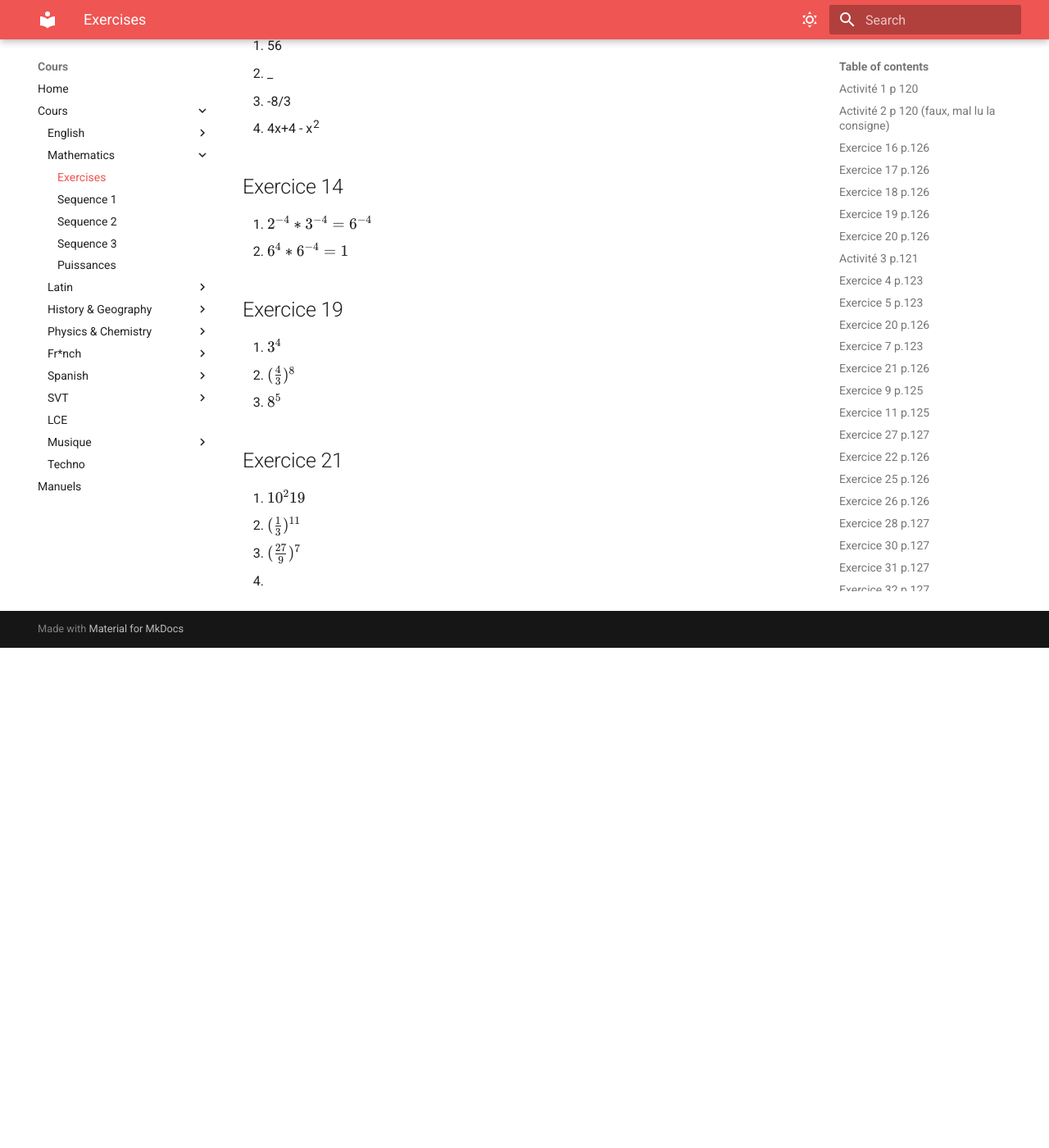
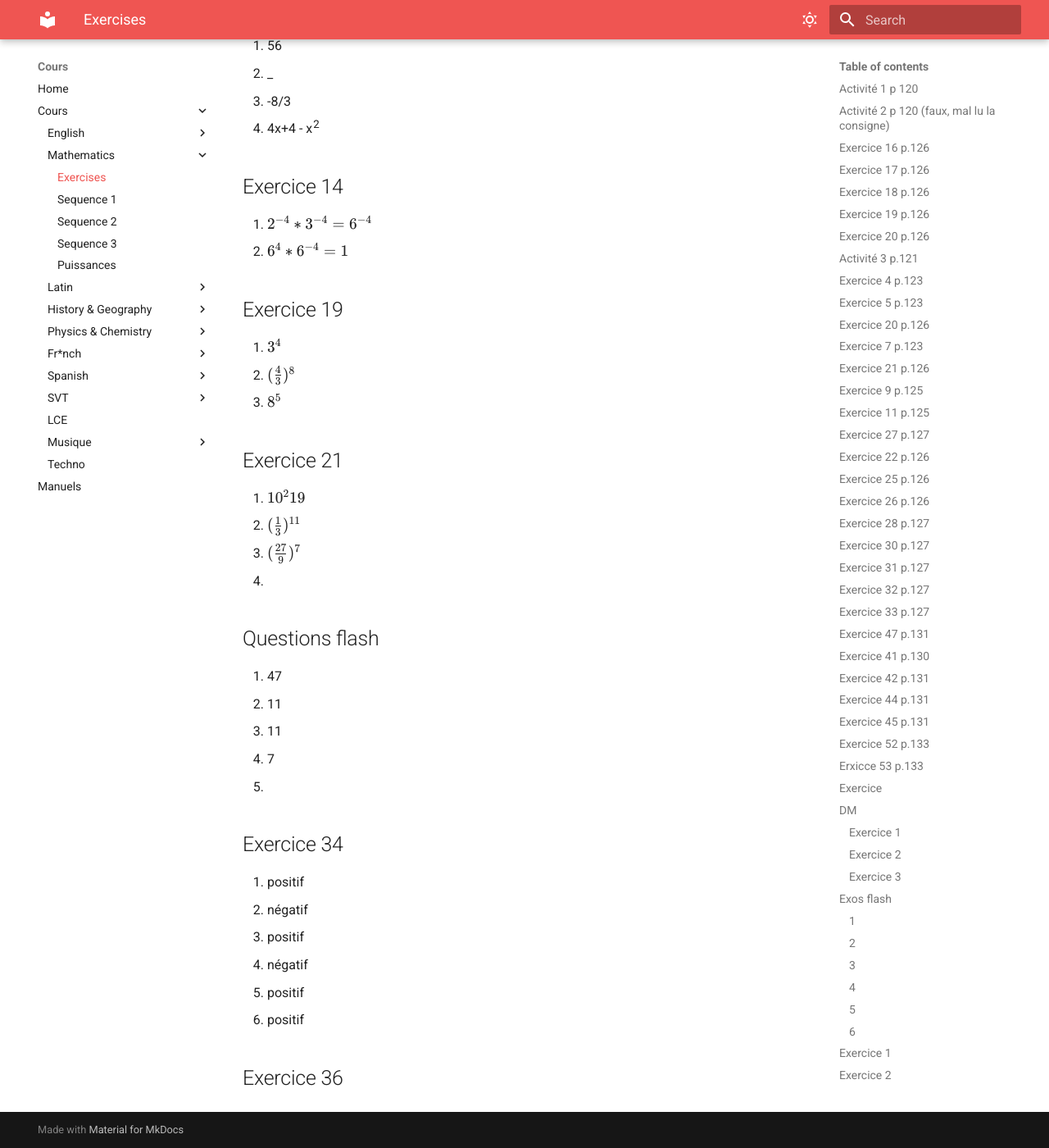
Before and after one commit to Labfox/Cours, an MkDocs documentation site: the page built from docs/mathematics/exercises.md, in a window 1280 px wide and 1400 px high, scrolled down 16004 px. Shown: the whole window at 82% size. Built offline with MkDocs 1.6.1 and Material for MkDocs 9.7.7, drawn with Linux system fonts in a browser that asks for light colours; before the commit the page ends 16794 px from its top, so only the background shows below that.

Commit message:
maths
Signed-off-by: Labfox <consockbind@gmail.com>

```diff
--- a/docs/mathematics/exercises.md
+++ b/docs/mathematics/exercises.md
@@ -502,3 +502,22 @@
 2. $(\frac {1}{3})^{11}$
 3. $(\frac {27}{9})^7$
 4.
+
+## Questions flash
+
+1. 47
+2. 11
+3. 11
+4. 7
+5.
+
+## Exercice 34
+
+1. positif
+2. négatif
+3. positif
+4. négatif
+5. positif
+6. positif
+
+## Exercice 36
```
